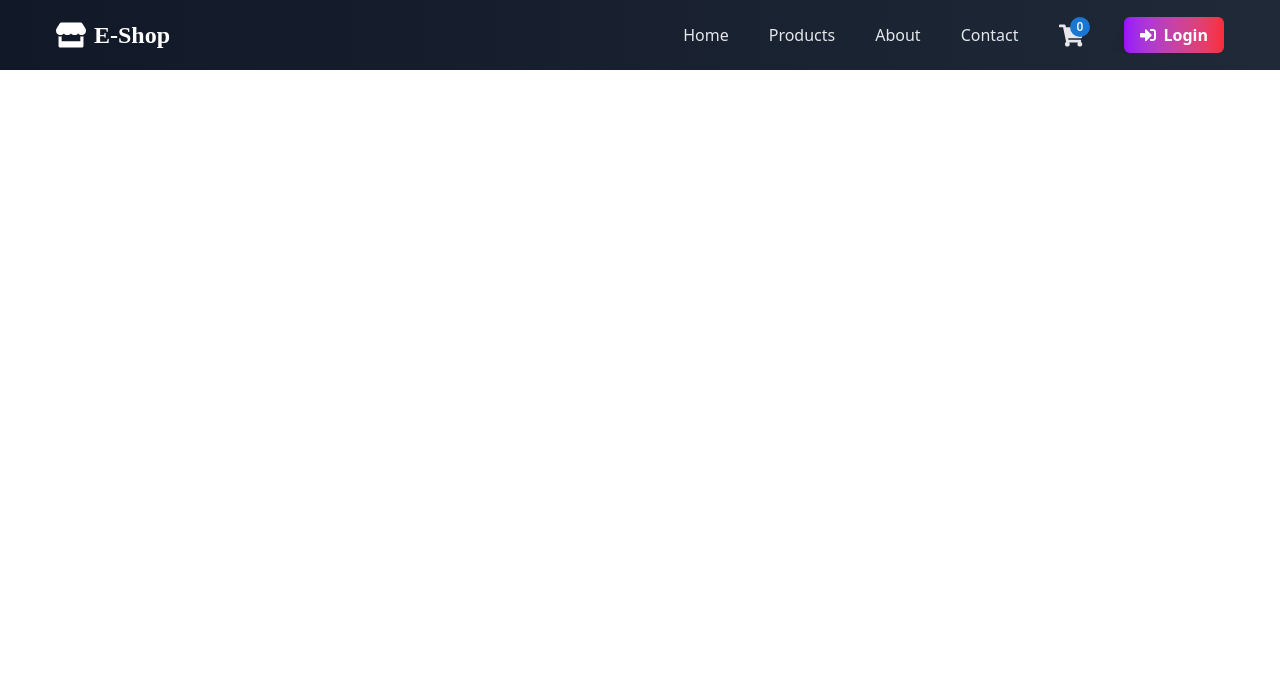
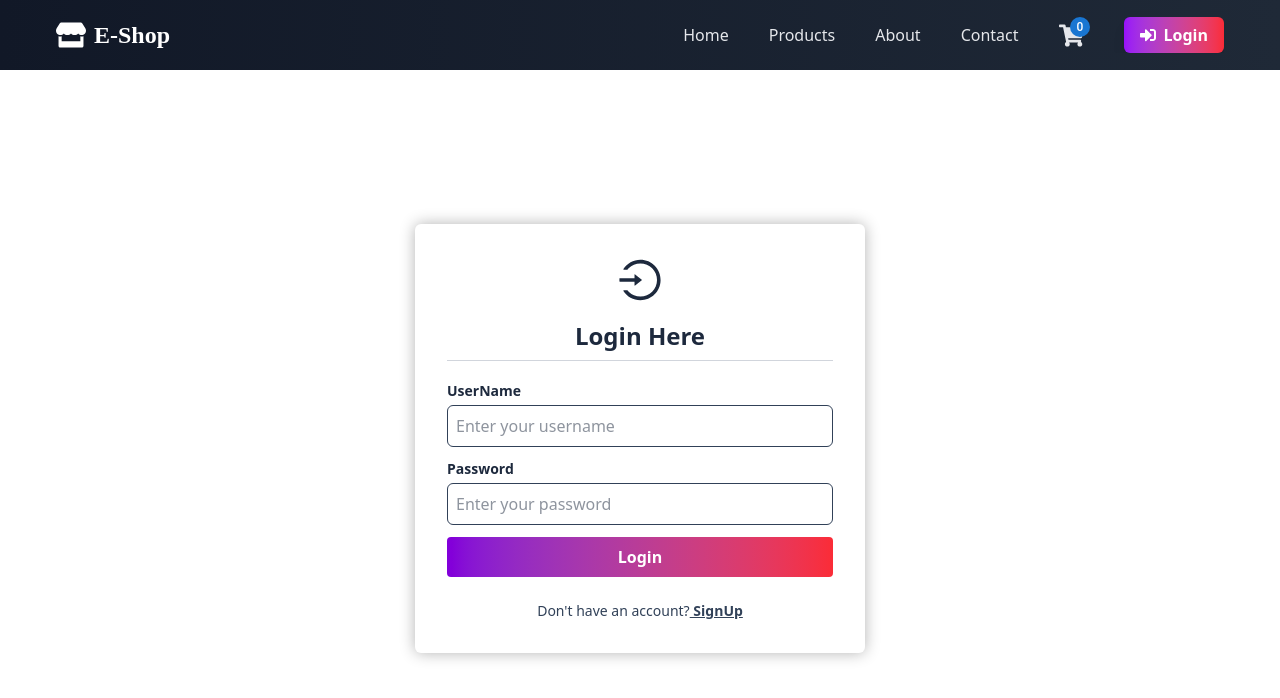
Before and after one commit to BlackRabbitHere/Ecom-frontend, a React (Vite) app: page /login in a window 1280 px wide. Shown: the top 698 px of the page. Built offline with nearby package versions, Linux system fonts and the light colour scheme; no server answers.

Commit message:
Login page Ui completed

```diff
--- a/package.json
+++ b/package.json
@@ -21,6 +21,7 @@
     "postcss": "^8.5.3",
     "react": "^19.0.0",
     "react-dom": "^19.0.0",
+    "react-hook-form": "^7.57.0",
     "react-hot-toast": "^2.5.2",
     "react-icons": "^5.5.0",
     "react-redux": "^9.2.0",
--- a/src/App.jsx
+++ b/src/App.jsx
@@ -9,6 +9,7 @@
 import { Toaster } from 'react-hot-toast'
 import React from 'react'
 import Cart from './components/cart/Cart'
+import Login from './components/auth/Login'
 
 function App() {
 
@@ -22,6 +23,7 @@
           <Route path='/about' element={<About/>}/>
           <Route path='/contact' element={<Contact/>}/>
           <Route path='/cart' element={<Cart/>}/>
+          <Route path='/login' element={<Login/>}/>
         </Routes>
       </Router>
       <Toaster position='bottom-center'/>
--- /dev/null
+++ b/src/components/auth/Login.jsx
@@ -0,0 +1,77 @@
+import { Link, useNavigate } from "react-router-dom";
+import {useForm} from "react-hook-form"
+import { useState } from "react";
+import { AiOutlineLogin } from "react-icons/ai"
+import InputField from "../shared/InputField";
+
+const Login=()=>{
+    const navigate=useNavigate();
+    const [loader,setLoader]=useState(false);
+    const {
+        register,
+        handleSubmit,
+        formState:{errors},
+    }=useForm({
+        mode:"onTouched",
+    })
+
+    const loginHandler=async (data)=>{
+        console.log("Login Clicked");
+    }
+
+    return(
+        <div className="min-h-[calc(100vh-64px)] flex justify-center items-center">
+            <form
+                onSubmit={handleSubmit(loginHandler)}
+                className="sm:w-[450px] w-[360px] shadow-[0_0_15px_rgba(0,0,0,0.3)] py-8 sm:px-8 px-4 rounded-md">
+                    <div className="flex flex-col items-center justify-center space-y-4">
+                        <AiOutlineLogin className="text-slate-800 text-5xl"/>
+                        <h1 className="text-slate-800 text-center text-2xl font-bold">Login Here</h1>
+                    </div>
+                <hr className="mt-2 mb-5 text-gray-300"/>
+                <div className="flex flex-col gap-3">
+                    {/* All the input fields */}
+                    <InputField
+                        label="UserName"
+                        required
+                        id="username"
+                        type="text"
+                        message="*Username is Required"
+                        placeholder="Enter your username"
+                        register={register}
+                        errors={errors}/>
+                    <InputField
+                        label="Password"
+                        required
+                        id="password"
+                        type="password"
+                        message="*Password is Required"
+                        placeholder="Enter your password"
+                        register={register}
+                        errors={errors}/>
+                </div>
+                <button disabled={loader}
+                    className="bg-gradient-to-r from-purple-700 to-red-500 flex gap-2 items-center justify-center font-semibold text-white w-full py-2 hover:text-slate-400 transition-colors duration-100 rounded-sm my-3 cursor-pointer"
+                    type="submit">
+                        {loader?(
+                            <>Loading...</>
+
+                        ): (
+                            <>Login</>
+                        )}
+
+                </button>
+                <p className="text-center text-sm text-slate-700 mt-6">
+                    Don't have an account?
+                    <Link
+                        className="font-semibold underline hover:text-black"
+                        to="/register">
+                        <span> SignUp</span>
+                    </Link>
+                </p>
+            </form>
+        </div>
+    )
+}
+
+export default Login;
--- a/src/components/cart/Cart.jsx
+++ b/src/components/cart/Cart.jsx
@@ -29,7 +29,7 @@
                     <MdShoppingCart size={36} className="text-gray-700"/>
                     Your Cart
                 </h1>
-                <p className="text-lg text-gray-600 mt-2">All you selected items</p>
+                <p className="text-lg text-gray-600 mt-2">All your selected items</p>
             </div>
 
             <div className="grid md:grid-cols-5 grid-cols-4 gap-4 pb-2 font-semibold items-center">
--- a/src/components/shared/InputField.jsx
+++ b/src/components/shared/InputField.jsx
@@ -54,3 +54,5 @@
         </div>
     );
 }
+
+export default InputField;
```
Also changed, not shown: 1 other file (tests, documents, lock files or other folders).
